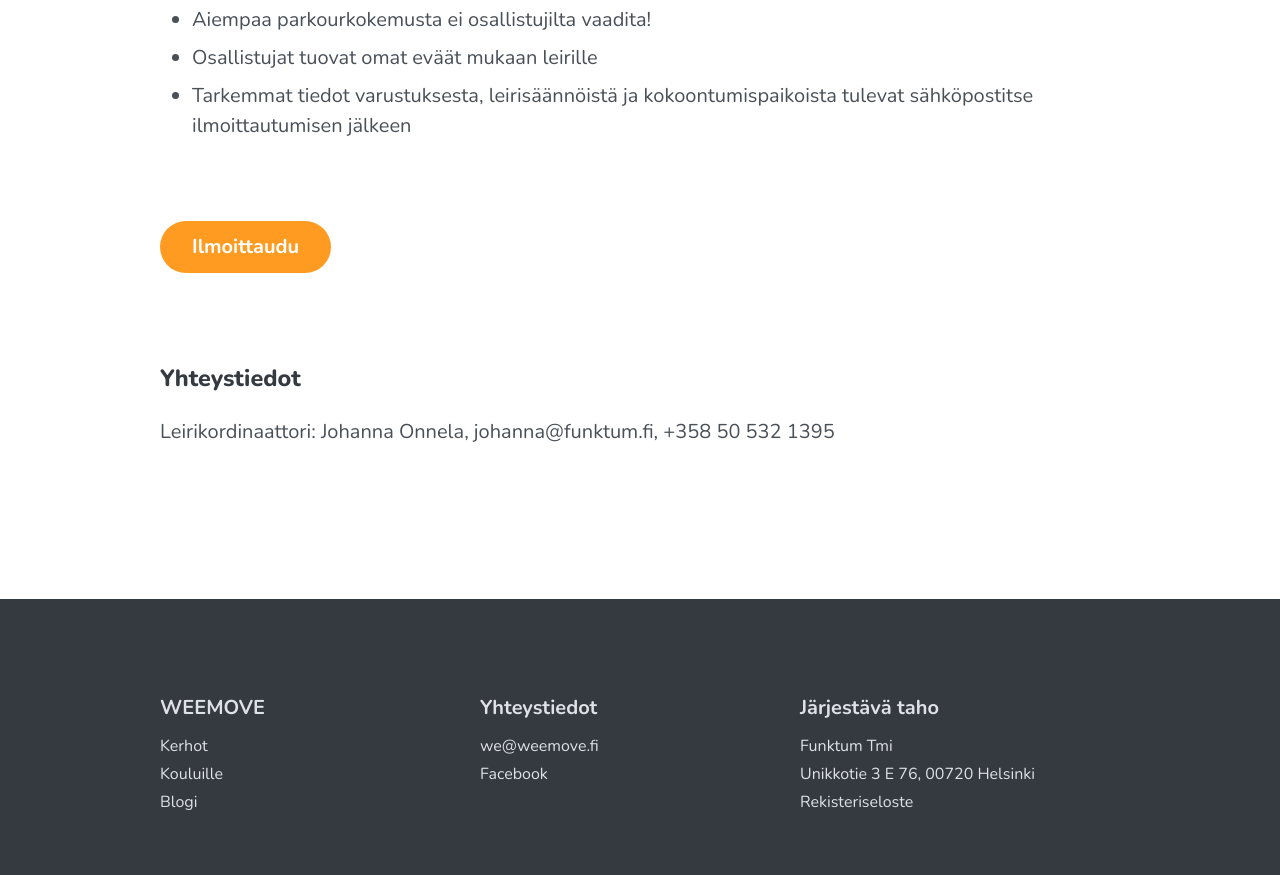
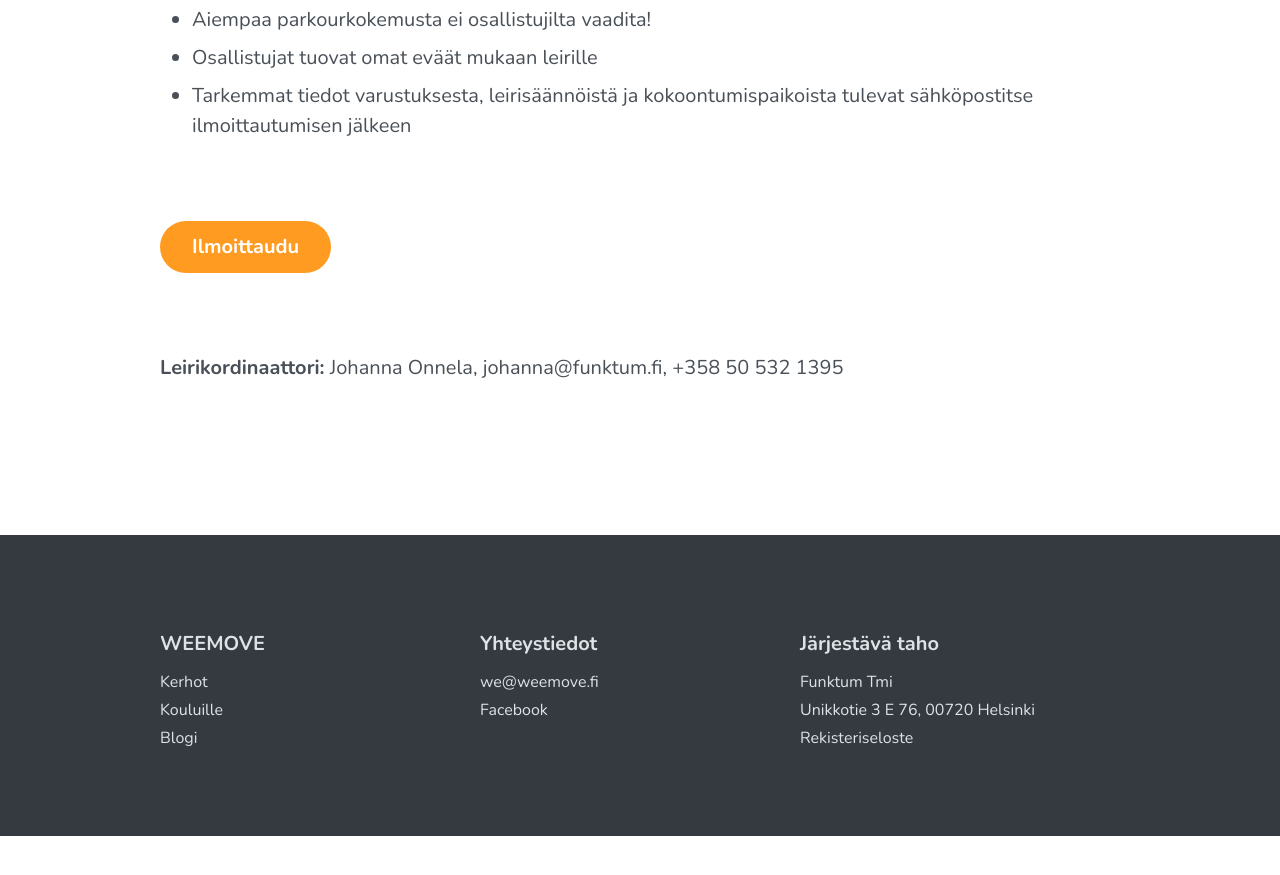
Before and after one commit to Funktum/weemove, a Jekyll site: the page built from _pages/kesäleirit.md, in a window 1280 px wide and 900 px high, scrolled down 1640 px. Shown: the top 875 px of the window. Built offline with Jekyll 4.4.1, drawn with Linux system fonts in a browser that asks for light colours; a script that is not in the unit is left out; after the commit the page ends 2476 px from its top, so only the background shows below that.

Commit message:
Update kesäleirit.md

```diff
--- a/_pages/kesäleirit.md
+++ b/_pages/kesäleirit.md
@@ -50,6 +50,5 @@ tarvittavan määrän apuohjaajia osallistujamäärästä riippuen takaaman hyv
 
 ---
 
-### Yhteystiedot
 
-Leirikordinaattori: Johanna Onnela, johanna@funktum.fi, +358 50 532 1395
+__Leirikordinaattori:__ Johanna Onnela, johanna@funktum.fi, +358 50 532 1395
```
Also changed, not shown: other parts of _pages/kesäleirit.md (+1 -1 lines).
